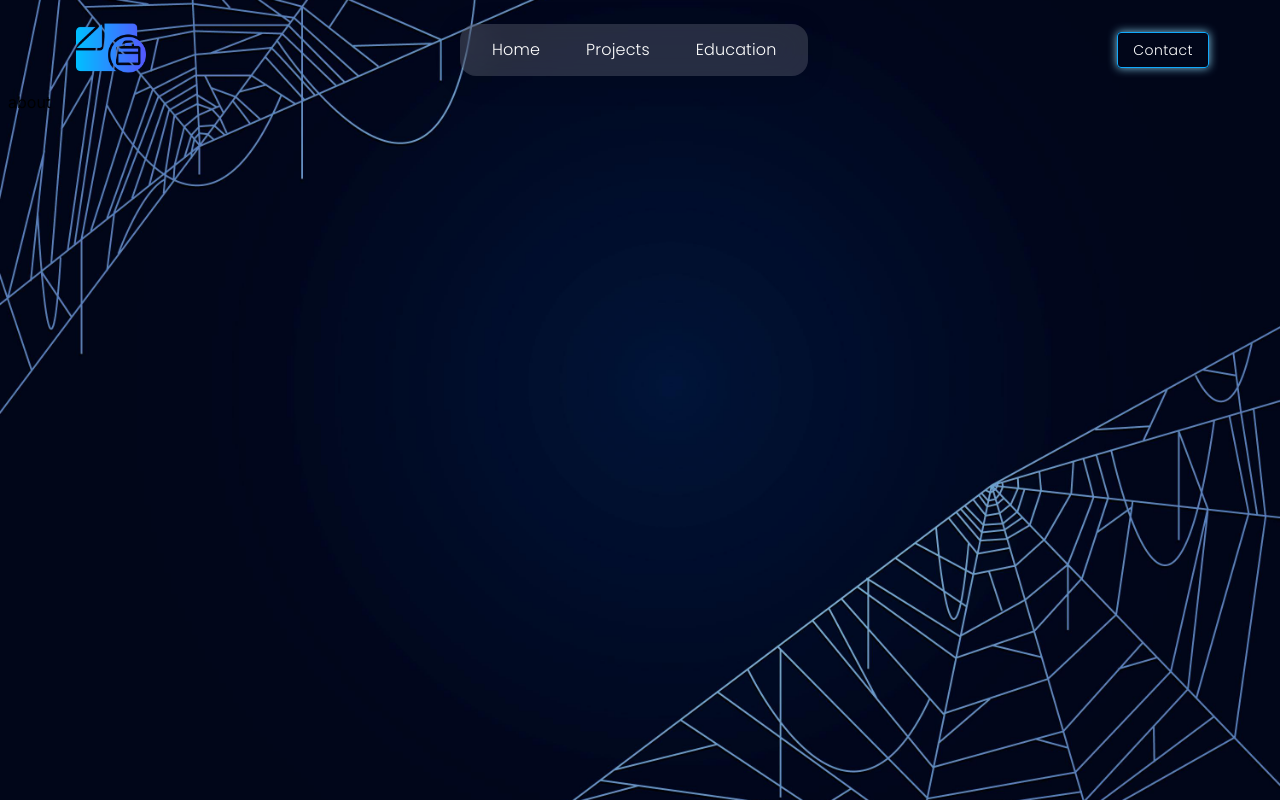
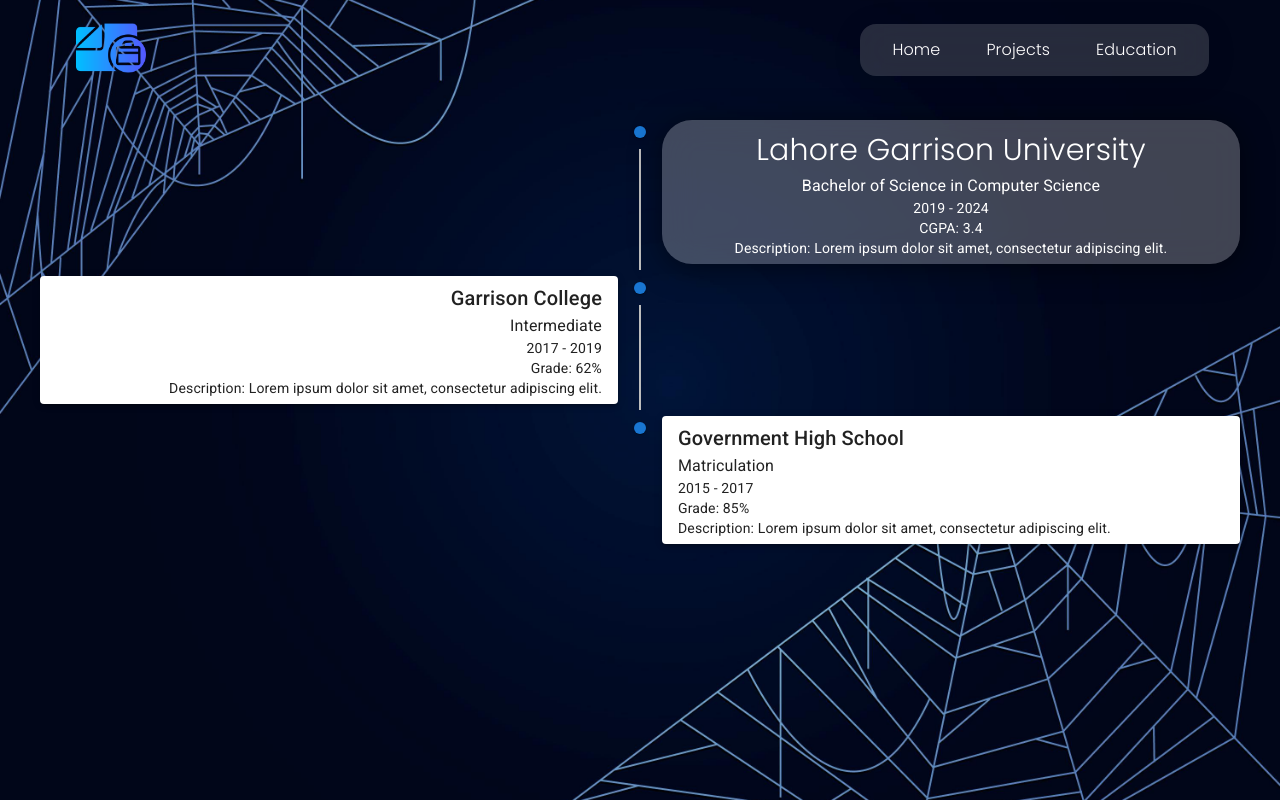
Before and after one commit to Rana5539/nextapp, a Next.js app: page /Education in a window 1280 px wide. Built offline with nearby package versions, Linux system fonts and the light colour scheme; a web font is replaced by a local one.

Commit message:
education

```diff
--- a/package.json
+++ b/package.json
@@ -12,6 +12,7 @@
     "@emotion/react": "^11.11.4",
     "@emotion/styled": "^11.11.5",
     "@mui/icons-material": "^5.15.15",
+    "@mui/lab": "^5.0.0-alpha.170",
     "@mui/material": "^5.15.15",
     "@mui/system": "^5.15.15",
     "aos": "^2.3.4",
--- /dev/null
+++ b/src/app/Components/Education.js
@@ -0,0 +1,95 @@
+import React from "react";
+import {
+  Timeline,
+  TimelineItem,
+  TimelineSeparator,
+  TimelineConnector,
+  TimelineContent,
+  TimelineDot,
+} from "@mui/lab";
+import { Typography, Paper } from "@mui/material";
+
+const EducationTimeline = () => {
+  return (
+    <Timeline position="alternate">
+      <TimelineItem>
+        <TimelineSeparator>
+          <TimelineDot color="primary" />
+          <TimelineConnector />
+        </TimelineSeparator>
+        <TimelineContent>
+          <Paper
+            elevation={3}
+            style={{
+              padding: "6px 16px",
+              background: "rgba(255, 255, 255, 0.25)",
+              borderRadius: "30px",
+              boxShadow: "0 4px 30px rgba(0, 0, 0, 0.5)",
+              backdropFilter: "blur(18px)",
+              WebkitBackdropFilter: "blur(28px)",
+              textAlign: "center",
+              color: "white",
+            }}
+          >
+            <Typography
+              variant="h6"
+              sx={{
+                fontFamily: "Poppins",
+                fontWeight: "300",
+                fontSize: "30px",
+              }}
+            >
+              Lahore Garrison University
+            </Typography>
+            <Typography variant="body1">
+              Bachelor of Science in Computer Science
+            </Typography>
+            <Typography variant="body2">2019 - 2024</Typography>
+            <Typography variant="body2">CGPA: 3.4</Typography>
+            <Typography variant="body2">
+              Description: Lorem ipsum dolor sit amet, consectetur adipiscing
+              elit.
+            </Typography>
+          </Paper>
+        </TimelineContent>
+      </TimelineItem>
+      <TimelineItem>
+        <TimelineSeparator>
+          <TimelineDot color="primary" />
+          <TimelineConnector />
+        </TimelineSeparator>
+        <TimelineContent>
+          <Paper elevation={3} style={{ padding: "6px 16px" }}>
+            <Typography variant="h6">Garrison College</Typography>
+            <Typography variant="body1">Intermediate</Typography>
+            <Typography variant="body2">2017 - 2019</Typography>
+            <Typography variant="body2">Grade: 62%</Typography>
+            <Typography variant="body2">
+              Description: Lorem ipsum dolor sit amet, consectetur adipiscing
+              elit.
+            </Typography>
+          </Paper>
+        </TimelineContent>
+      </TimelineItem>
+      <TimelineItem>
+        <TimelineSeparator>
+          <TimelineDot color="primary" />
+        </TimelineSeparator>
+        <TimelineContent>
+          <Paper elevation={3} style={{ padding: "6px 16px" }}>
+            <Typography variant="h6">Government High School</Typography>
+            <Typography variant="body1">Matriculation</Typography>
+            <Typography variant="body2">2015 - 2017</Typography>
+            <Typography variant="body2">Grade: 85%</Typography>
+            <Typography variant="body2">
+              Description: Lorem ipsum dolor sit amet, consectetur adipiscing
+              elit.
+            </Typography>
+          </Paper>
+        </TimelineContent>
+      </TimelineItem>
+    </Timeline>
+  );
+};
+
+export default EducationTimeline;
--- a/src/app/Components/Navbar.js
+++ b/src/app/Components/Navbar.js
@@ -1,6 +1,6 @@
 "use client";
 import Image from "next/image";
-import { Box, Button, Typography } from "@mui/material";
+import { Box, Typography } from "@mui/material";
 import Link from "next/link";
 import React from "react";
 
@@ -62,35 +62,6 @@ function Navbar() {
             </Typography>
           ))}
         </Box>
-        <Link href="/Contact">
-          <Button
-            variant="outlined"
-            sx={{
-              color: "white",
-              textTransform: "none",
-              fontFamily: "Poppins",
-              fontWeight: "300",
-              borderColor: "#87CEEB", // Sky blue color
-              animation: "glowBorder 1.5s linear infinite",
-              "@keyframes glowBorder": {
-                "0%": {
-                  borderColor: "#10a9fc",
-                  boxShadow: "0 0 10px #87CEEB",
-                },
-                "50%": {
-                  borderColor: "#00BFFF",
-                  boxShadow: "0 0 15px #87CEEB",
-                },
-                "100%": {
-                  borderColor: "#10a9fc",
-                  boxShadow: "0 0 10px #87CEEB",
-                },
-              },
-            }}
-          >
-            Contact
-          </Button>
-        </Link>
       </Box>
     </>
   );
--- a/src/app/Education/page.js
+++ b/src/app/Education/page.js
@@ -1,11 +1,11 @@
-import React from 'react'
-
+import React from "react";
+import Education from "../Components/Education";
 function page() {
   return (
     <>
-      about
+      <Education />
     </>
-  )
+  );
 }
 
-export default page
+export default page;
```
Also changed, not shown: src/app/Components/ContactForm.js (deleted, +0 -133 lines), src/app/Components/Socialicons.js (+45 -9 lines), src/app/Components/Title.js (+10 -29 lines), src/app/Contact/page.js (deleted, +0 -11 lines), 2 other files (tests, documents, lock files or other folders).
